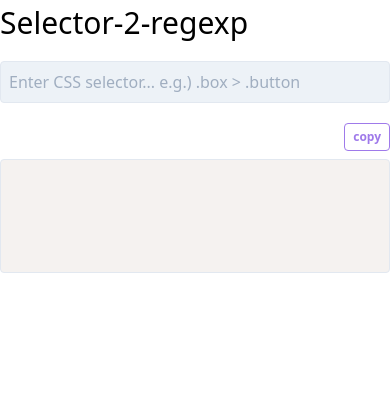
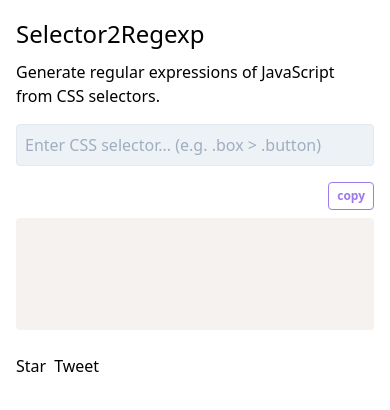
Before and after one commit to m-yoshiro/s2r-www, a website built with Parcel: page src/index.html in a window 390 px wide. Built offline with nearby package versions, Linux system fonts and the light colour scheme.

Commit message:
responsive

```diff
--- a/src/index.html
+++ b/src/index.html
@@ -3,33 +3,53 @@
 <head>
   <meta charset="UTF-8">
   <meta name="viewport" content="width=device-width, initial-scale=1.0">
-  <title>Selector-2-regexp</title>
+  <title>Selector2Regexp</title>
   <link rel="stylesheet" href="index.tailwind.css">
   <link rel="stylesheet" href="../node_modules/prismjs/themes/prism.css">
 </head>
+
 <body>
+  <div class="layout p-4">
+    <header class="">
+      <div class="">
+        <h1 class="text-2xl">Selector2Regexp</h1>
+        <p class="mt-2">
+          Generate regular expressions of JavaScript from CSS selectors.
+        </p>
+      </div>
+    </header>
 
-  <main>
-
-
-    <div class="flex justify-center">
-      <div class="container max-w-md">
-        <h1 class="text-3xl">Selector-2-regexp</h1>
-        <div class="mt-4">
-          <input type="text" id="selector" class="p-2 bg-gray-200 border focus:bg-white w-full rounded" placeholder="Enter CSS selector... e.g.) .box > .button" aria-label="Enter CSS selector">
-          <div class="mt-5">
-            <div class="flex">
-              <button class="copy ml-auto text-purple-500 hover:text-white hover:bg-purple-500 border border-purple-500 text-xs font-semibold rounded px-2 py-1 leading-normal" data-target="result" type="button">copy</button>
+    <main class="mt-4 sm:mt-3">
+      <div class="flex">
+        <div class="container max-w-xl">
+          <div class="">
+            <input type="text" id="selector" class="p-2 bg-gray-200 border focus:bg-white w-full rounded" placeholder="Enter CSS selector... (e.g. .box > .button)" aria-label="Enter CSS selector">
+            <div class="mt-4 sm:mt-6">
+              <div class="flex">
+                <button class="copy ml-auto text-purple-500 hover:text-white hover:bg-purple-500 border border-purple-500 text-xs font-semibold rounded px-2 py-1 leading-normal" data-target="result" type="button">copy</button>
+              </div>
+              <pre class="p-2 mt-2 text-xs box-content h-20 rounded break-all whitespace-normal language-regex"><code id="result"></code></pre>
             </div>
-            <pre class="p-2 mt-2 text-xs box-content border h-20 rounded break-all whitespace-normal language-regex"><code id="result"></code></pre>
           </div>
         </div>
       </div>
-    </div>
+    </main>
 
-
-  </main>
+    <aside class="mt-4 sm:mt-0">
+      <div class="flex">
+        <span>
+          <a class="github-button" href="https://github.com/m-yoshiro/Selector2Regexp" data-show-count="true" aria-label="Star m-yoshiro/Selector2Regexp on GitHub">Star</a>
+        </span>
+        <span class="ml-2">
+          <a class="twitter-share-button" href="https://twitter.com/intent/tweet">Tweet</a>
+        </span>
+      </div>
+    </aside>
+  </div>
 
   <script src="./index.ts" defer></script>
+  <!-- Place this tag in your head or just before your close body tag. -->
+  <script async defer src="https://buttons.github.io/buttons.js"></script>
+  <script async defer src="https://platform.twitter.com/widgets.js"></script>
 </body>
 </html>
--- a/src/index.tailwind.css
+++ b/src/index.tailwind.css
@@ -1,3 +1,39 @@
 @tailwind base;
 @tailwind components;
 @tailwind utilities;
+
+html, body {
+  height: 100%;
+}
+
+.layout {
+  /* display: grid; */
+
+
+  /* grid-template-columns: 26vw 1fr;
+  grid-template-areas: "header main"; */
+}
+
+@media (min-width: 640px) {
+  .layout {
+    display: grid;
+    gap: 1rem;
+    grid-template-columns: 26vw 1fr;
+    grid-template-rows: min-content 1fr;
+    grid-template-areas:
+      "header main"
+      "aside main";
+  }
+}
+
+header {
+  grid-area: header;
+}
+
+main {
+  grid-area: main;
+}
+
+aside {
+  grid-area: aside;
+}
```
